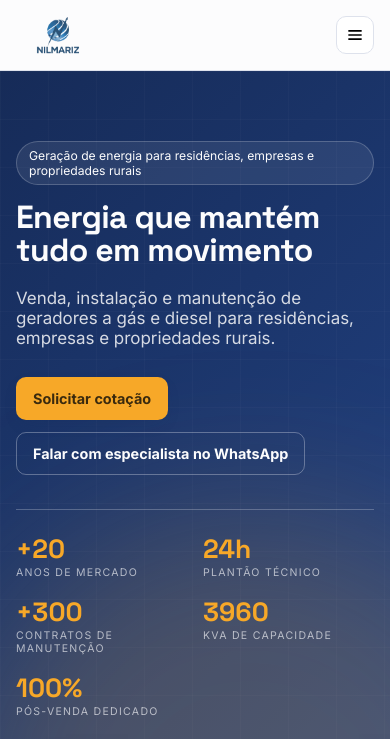
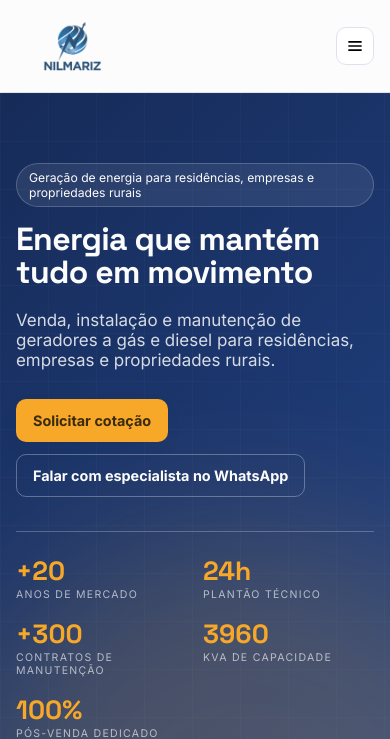
Before and after one commit to BreakwebMkt/Nilmariz, a plain HTML site: page index.html in a window 390 px wide. Shown: the top 739 px of the page. Drawn offline with Linux system fonts and the light colour scheme.

Commit message:
Ajusta tamanho responsivo da logo

```diff
--- a/assets/styles.css
+++ b/assets/styles.css
@@ -143,7 +143,7 @@ a {
 }
 
 .site-header .bar {
-  min-height: 70px;
+  min-height: 92px;
   display: flex;
   align-items: center;
   justify-content: space-between;
@@ -158,7 +158,7 @@ a {
 
 .brand-logo {
   width: auto;
-  height: 60px;
+  height: clamp(80px, 6.6vw, 98px);
   display: block;
   object-fit: contain;
 }
@@ -1225,6 +1225,6 @@ svg.icon-whatsapp {
   .hero-image-card-focus {
     aspect-ratio: 4 / 3;
   }
-  .brand-logo { height: 48px; }
+  .brand-logo { height: 64px; }
   .footer-logo-image { height: 70px; }
 }
```
